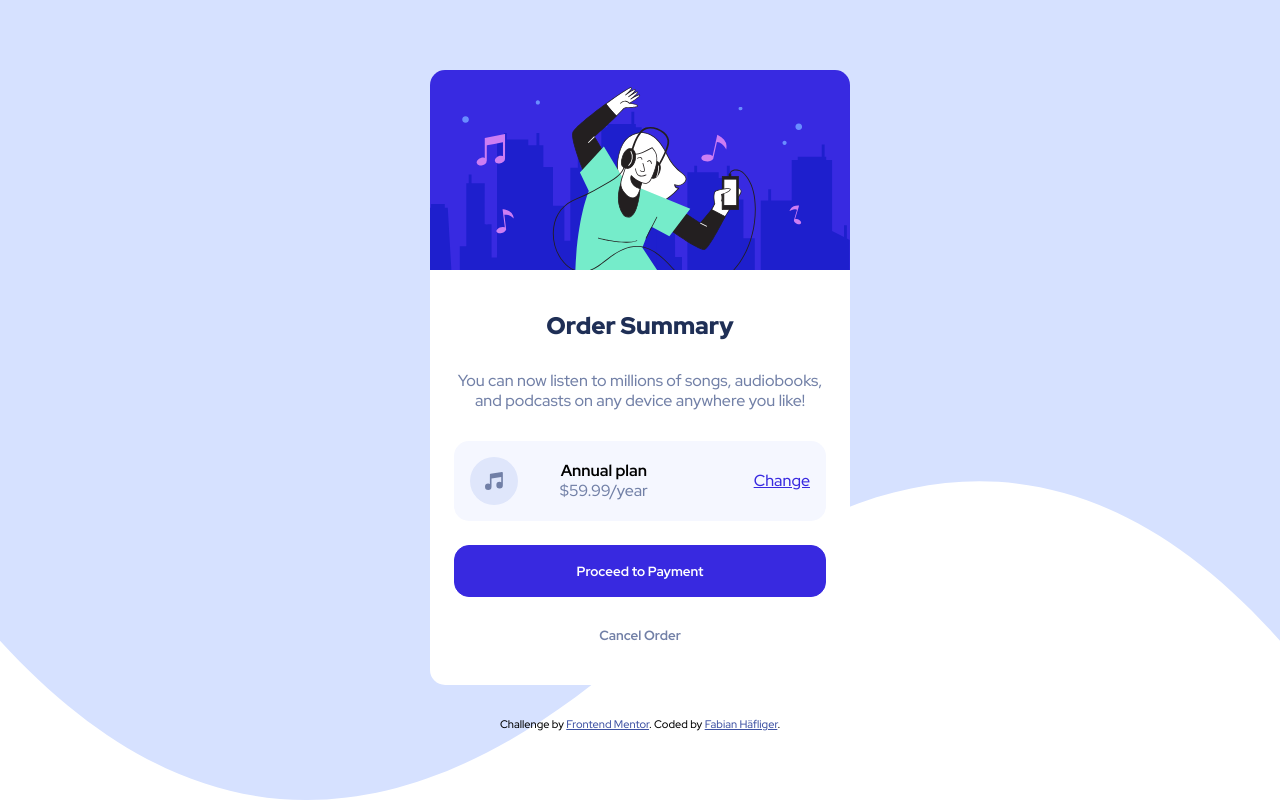
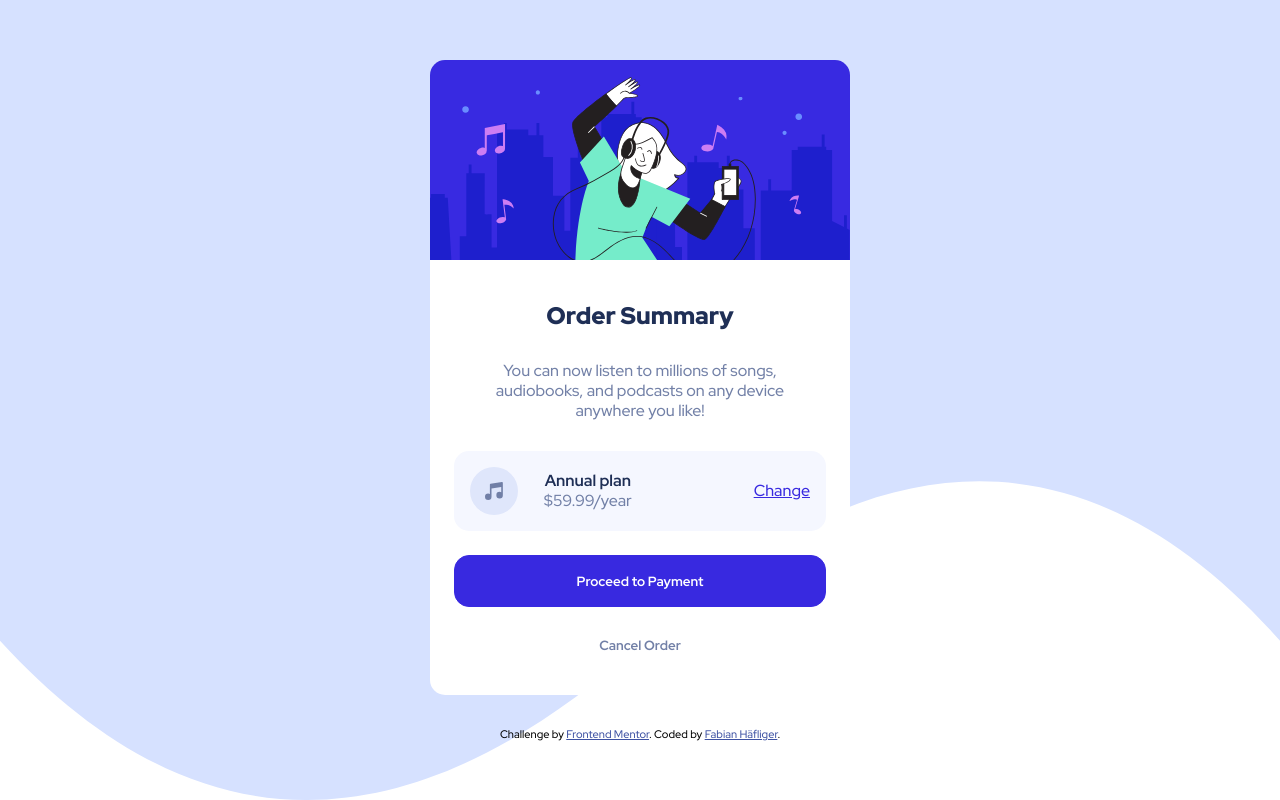
Before and after one commit to fabianhaef/order-summary-component, a plain HTML site: page index.html in a window 1280 px wide. Drawn offline with Linux system fonts and the light colour scheme.

Commit message:
style changes

```diff
--- a/style.css
+++ b/style.css
@@ -68,6 +68,7 @@ button {
 
 .order-component .subtitle {
   margin-bottom: 30px;
+  padding: 0px 24px;
 }
 
 .pricing-box {
@@ -85,11 +86,11 @@ button {
   display: flex;
   flex-direction: column;
   justify-content: flex-start;
-  margin-right: 4rem;
+  margin-right: 6rem;
 }
 
 .annual-plan {
-  color: black;
+  color: var(--dark-blue);
   font-weight: 700;
 }
 
```
